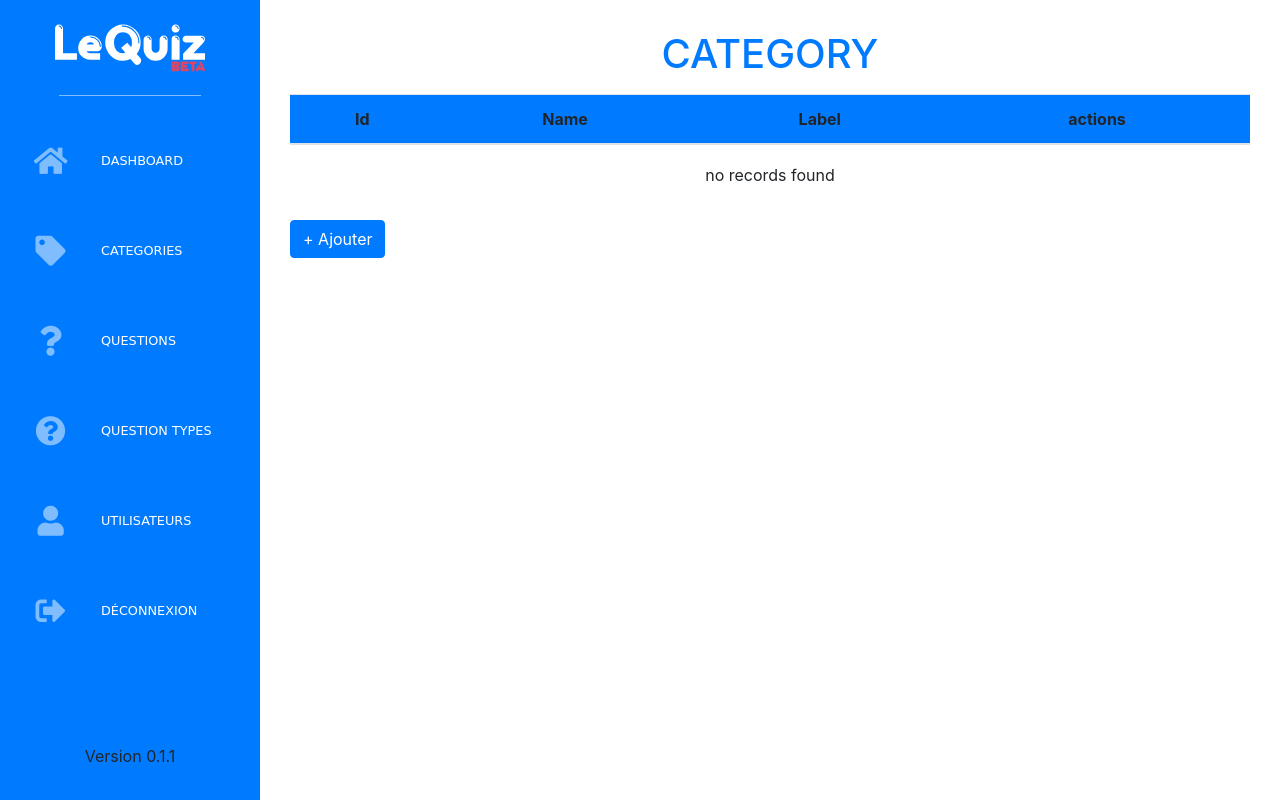
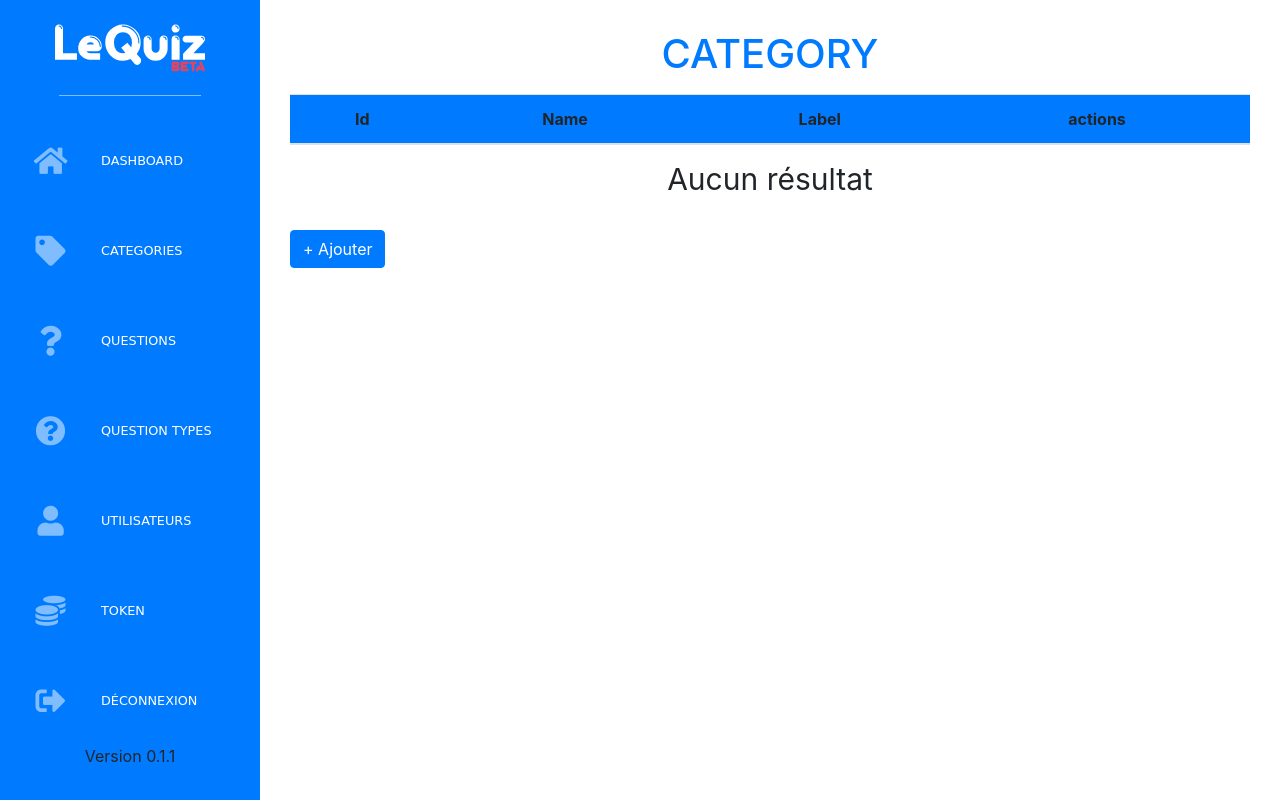
Before and after one commit to LesFreresMoutarde/LeQuiz.io, a Symfony app: template back-office/templates/category/index.html.twig in a window 1280 px wide. Run offline with Twig, Linux system fonts and the light colour scheme; the template is opened without the code that fills it, so the values that code supplies are empty; style sheets or scripts are compiled from the project's sources; some libraries are stand-ins or nearby versions.

Commit message:
refresh token

```diff
--- /dev/null
+++ b/back-office/assets/js/refresh_token.js
@@ -0,0 +1,3 @@
+import '../styles/refresh_token.scss';
+
+import $ from 'jquery'
--- a/back-office/assets/styles/app.scss
+++ b/back-office/assets/styles/app.scss
@@ -66,7 +66,7 @@ body {
 
     &.last {
       border-radius: 10% 25% ;
-    }c
+    }
 
     a {
       color: white;
@@ -84,4 +84,14 @@ body {
 
 .div-edit {
   background-color: #007bff;
+  th  {
+    border-top: transparent 0px;
+  }
+  td  {
+    border-top: transparent 0px;
+  }
 }
+
+.no-result {
+  font-size: 30px;
+}
--- a/back-office/templates/category/index.html.twig
+++ b/back-office/templates/category/index.html.twig
@@ -27,7 +27,7 @@
             </tr>
         {% else %}
             <tr>
-                <td colspan="4">no records found</td>
+                <td colspan="4" class="no-result">Aucun résultat</td>
             </tr>
         {% endfor %}
         </tbody>
--- a/back-office/templates/category/new.html.twig
+++ b/back-office/templates/category/new.html.twig
@@ -4,7 +4,7 @@
 
 {% block body %}
     <h1 class="title-page">Ajouter une catégorie</h1>
-    <a class="btn btn-primary" href="{{ path('category_index') }}">back to list</a>
+    <a class="btn btn-primary" href="{{ path('category_index') }}">retour à la liste</a>
     <div class="div-edit col-xl-4 col-md-8 col-12  mx-auto rounded shadow-lg mt-5 p-5 d-flex flex-column justify-content-center">
         {{ include('category/_form.html.twig') }}
     </div>
--- a/back-office/templates/include/sidebar.html.twig
+++ b/back-office/templates/include/sidebar.html.twig
@@ -38,6 +38,12 @@
                         <p>Utilisateurs</p>
                     </a>
                 </li>
+                <li id="sidebar-token" class="nav-items">
+                    <a href="{{ path('refresh_token_index') }}">
+                        <i class="fas fa-coins"></i>
+                        <p>Token</p>
+                    </a>
+                </li>
                 <li id="sidebar-logout" class="nav-items">
                     <a href="{{ path('app_logout') }}">
                         <i class="fas fa-sign-out-alt"></i>
--- a/back-office/templates/question/index.html.twig
+++ b/back-office/templates/question/index.html.twig
@@ -94,7 +94,7 @@
             </tr>
         {% else %}
             <tr>
-                <td colspan="10">no records found</td>
+                <td colspan="10" class="no-result">Aucun résultat</td>
             </tr>
         {% endfor %}
         </tbody>
--- a/back-office/templates/question_type/index.html.twig
+++ b/back-office/templates/question_type/index.html.twig
@@ -34,7 +34,7 @@
             </tr>
         {% else %}
             <tr>
-                <td colspan="7">no records found</td>
+                <td colspan="7" class="no-result">Aucun résultat</td>
             </tr>
         {% endfor %}
         </tbody>
--- a/back-office/templates/question_type/new.html.twig
+++ b/back-office/templates/question_type/new.html.twig
@@ -5,7 +5,7 @@
 
 {% block body %}
     <h1 class="title-page">Ajouter un type de question</h1>
-    <a class="btn btn-primary" href="{{ path('question_type_index') }}">back to list</a>
+    <a class="btn btn-primary" href="{{ path('question_type_index') }}">retour à la liste</a>
     <div class="div-edit col-xl-4 col-md-8 col-12  mx-auto rounded shadow-lg mt-5 p-5 d-flex flex-column justify-content-center">
         {{ include('question_type/_form.html.twig') }}
     </div>
--- a/back-office/templates/refresh_token/_delete_form.html.twig
+++ b/back-office/templates/refresh_token/_delete_form.html.twig
@@ -1,5 +1,5 @@
-<form method="post" action="{{ path('refresh_token_delete', {'token': refresh_token.token}) }}" onsubmit="return confirm('Are you sure you want to delete this item?');">
+<form class="d-flex" method="post" action="{{ path('refresh_token_delete', {'token': refresh_token.token}) }}" onsubmit="return confirm('Are you sure you want to delete this item?');">
     <input type="hidden" name="_method" value="DELETE">
     <input type="hidden" name="_token" value="{{ csrf_token('delete' ~ refresh_token.token) }}">
-    <button class="btn">Delete</button>
+    <button class="mt-3 col-7 mx-auto btn btn-danger mx-auto">Supprimer</button>
 </form>
--- a/back-office/templates/refresh_token/edit.html.twig
+++ b/back-office/templates/refresh_token/edit.html.twig
@@ -7,7 +7,7 @@
 
     {{ include('refresh_token/_form.html.twig', {'button_label': 'Update'}) }}
 
-    <a href="{{ path('refresh_token_index') }}">back to list</a>
+    <a href="{{ path('refresh_token_index') }}">retour à la liste</a>
 
     {{ include('refresh_token/_delete_form.html.twig') }}
 {% endblock %}
--- a/back-office/templates/refresh_token/new.html.twig
+++ b/back-office/templates/refresh_token/new.html.twig
@@ -7,5 +7,5 @@
 
     {{ include('refresh_token/_form.html.twig') }}
 
-    <a href="{{ path('refresh_token_index') }}">back to list</a>
+    <a href="{{ path('refresh_token_index') }}">retour à la liste</a>
 {% endblock %}
--- a/back-office/templates/user/_form.html.twig
+++ b/back-office/templates/user/_form.html.twig
@@ -22,11 +22,11 @@
     {{ form_widget(form.role, {'attr': {'class': 'text-center col-4'}}) }}
 </div>
 <div class="d-flex col-12">
-    <div class="d-flex flex-wrap mt-3 col-3 pl-0">
+    <div class="d-flex flex-wrap mt-3 col-4 pl-0">
         {{ form_label(form.isTrustyWriter, 'Certifié', {'label_attr': {'class': 'pr-3 label-fs'}}) }}
         {{ form_widget(form.isTrustyWriter) }}
     </div>
-    <div class="d-flex flex-wrap mt-3 col-3">
+    <div class="d-flex flex-wrap mt-3 col-4">
         {{ form_label(form.isActive, 'Actif', {'label_attr': {'class': 'px-3 label-fs'}}) }}
         {{ form_widget(form.isActive) }}
     </div>
--- a/back-office/templates/user/index.html.twig
+++ b/back-office/templates/user/index.html.twig
@@ -56,7 +56,7 @@
             </tr>
         {% else %}
             <tr>
-                <td colspan="16">no records found</td>
+                <td colspan="16" class="no-result">Aucun résultat</td>
             </tr>
         {% endfor %}
         </tbody>
--- a/back-office/templates/user/new.html.twig
+++ b/back-office/templates/user/new.html.twig
@@ -4,7 +4,7 @@
 
 {% block body %}
     <h1 class="title-page">Ajouter un nouvel utilisateur</h1>
-    <a class="btn btn-primary" href="{{ path('user_index') }}">back to list</a>
+    <a class="btn btn-primary" href="{{ path('user_index') }}">retour à la liste</a>
     <div class="div-edit col-xl-4 col-md-8 col-12  mx-auto rounded shadow-lg mt-5 p-5 d-flex flex-column justify-content-center">
         {{ include('user/_form.html.twig') }}
     </div>
--- a/back-office/webpack.config.js
+++ b/back-office/webpack.config.js
@@ -27,6 +27,7 @@ Encore
     .addEntry('question', './assets/js/question.js')
     .addEntry('questionType', './assets/js/question_type.js')
     .addEntry('user', './assets/js/user.js')
+    .addEntry('refreshToken', './assets/js/refresh_token.js')
     // enables the Symfony UX Stimulus bridge (used in assets/bootstrap.js)
     //.enableStimulusBridge('./assets/controllers.json')
 
```
Also changed, not shown: back-office/templates/refresh_token/index.html.twig (+6 -6 lines), back-office/templates/refresh_token/show.html.twig (+9 -10 lines), back-office/assets/styles/refresh_token.scss (added), back-office/templates/include/navbar.html.twig (deleted).
